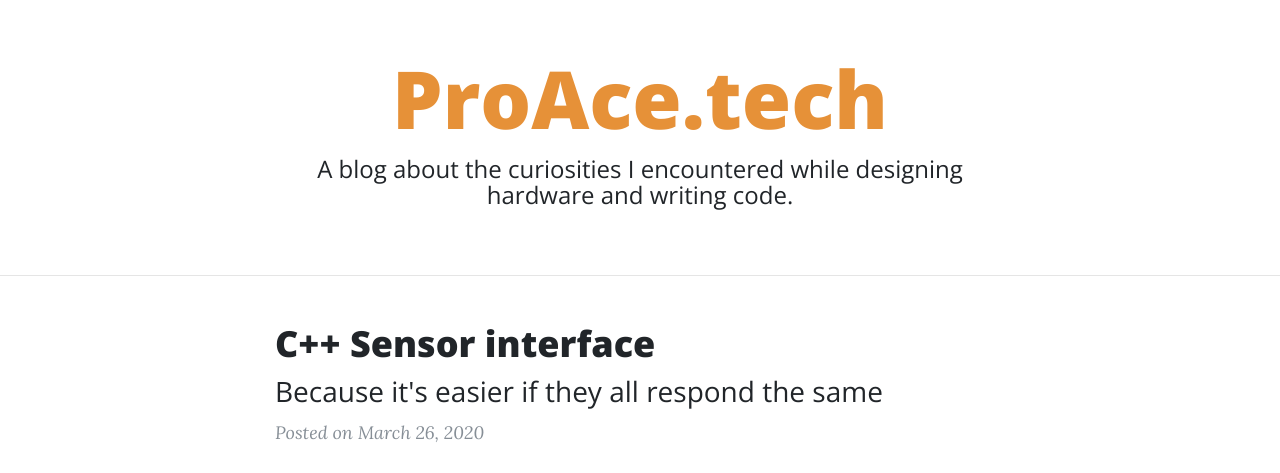
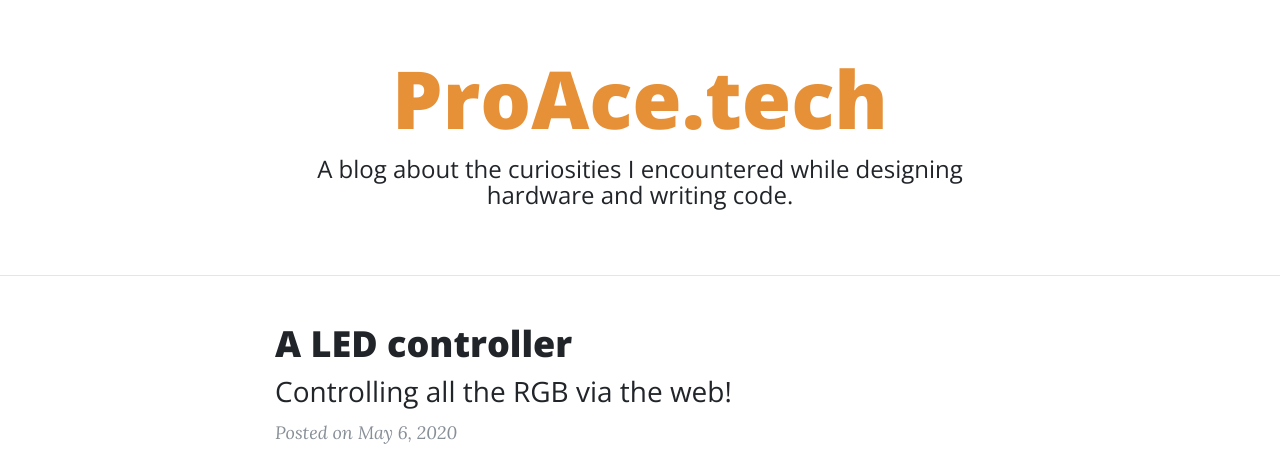
Before and after one commit to ProAce/proace.tech, a plain HTML site: page index.html in a window 1280 px wide. Shown: the top 473 px of the page. Drawn offline with nearby package versions, Linux system fonts and the light colour scheme.

Commit message:
Add new post :)

```diff
--- a/index.html
+++ b/index.html
@@ -62,10 +62,10 @@
           <div class="col-lg-8 col-md-8 mx-auto">
             <div class="site-heading">
               <h1>ProAce.tech</h1>
-              <span class="subheading"
-                >A blog about the curiosities I encountered while designing
-                hardware and writing code.</span
-              >
+              <span class="subheading">
+                A blog about the curiosities I encountered while designing
+                hardware and writing code.
+              </span>
             </div>
           </div>
         </div>
@@ -78,6 +78,18 @@
     <div class="container">
       <div class="row">
         <div class="col-lg-8 col-md-10 mx-auto">
+          <div class="post-preview">
+            <a href="posts/sensor_interface.html">
+              <h2 class="post-title">
+                A LED controller
+              </h2>
+              <h3 class="post-subtitle">
+                Controlling all the RGB via the web!
+              </h3>
+            </a>
+            <p class="post-meta">Posted on May 6, 2020</p>
+          </div>
+
           <div class="post-preview">
             <a href="posts/sensor_interface.html">
               <h2 class="post-title">
@@ -153,7 +165,6 @@
     </footer>
 
     <!-- Bootstrap core JavaScript -->
-    <script src="vendor/jquery/jquery.min.js"></script>
     <script src="vendor/bootstrap/js/bootstrap.bundle.min.js"></script>
   </body>
 </html>
```
